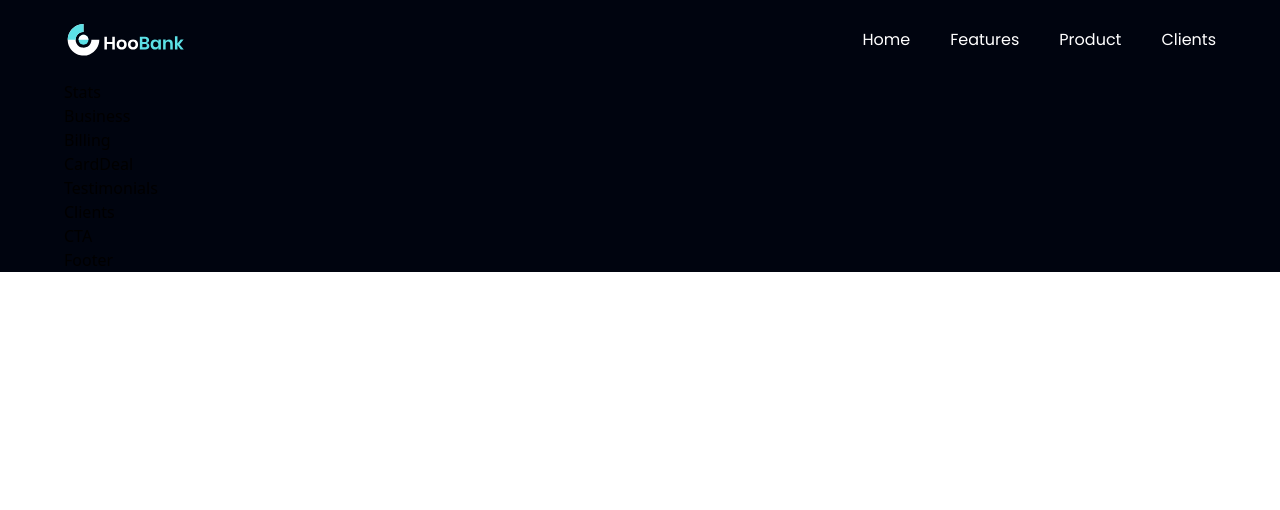
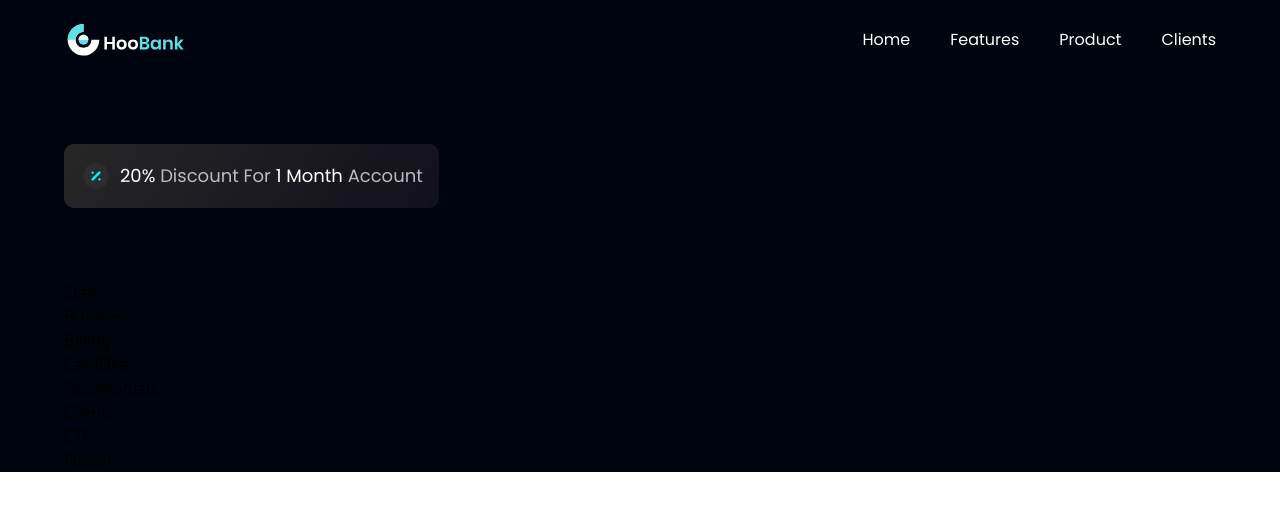
Before and after one commit to laesuddin/bank_app, a React (Vite) app: page / in a window 1280 px wide. Shown: the top 510 px of the page. Built offline with nearby package versions, Linux system fonts and the light colour scheme.

Commit message:
Add discount text in Hero section

```diff
--- a/src/components/Hero.jsx
+++ b/src/components/Hero.jsx
@@ -1,8 +1,17 @@
 import styles from '../style'
 import {discount, robot} from '../assets'
+
 const Hero = () => (
-  <section id='home' className={`flex md:flex-row flex-col`}>
-
+  <section id='home' className={`flex md:flex-row flex-col ${styles.paddingY}`}>
+    <div className={`flex-1 ${styles.flexStart} flex-col xl:px-0 sm:px-16 px-6`}>
+      <div className='flex flex-row items-center py-[16px] px-4 bg-discount-gradient rounded-[10px] mb-2'>
+        <img src={discount} alt='discount' className='w-[32px] h-[32px]'/>
+        <p className={`${styles.paragraph} ml-2`}>
+          <span className='text-white'>20%</span> Discount For {" "}
+          <span className='text-white'>1 Month</span> Account
+        </p>
+      </div>
+    </div>
   </section>
 )
 
```
